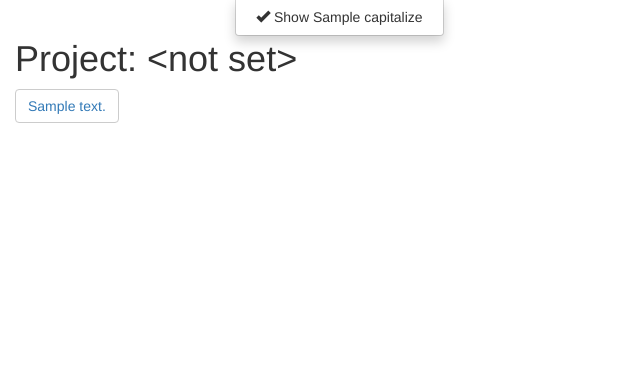
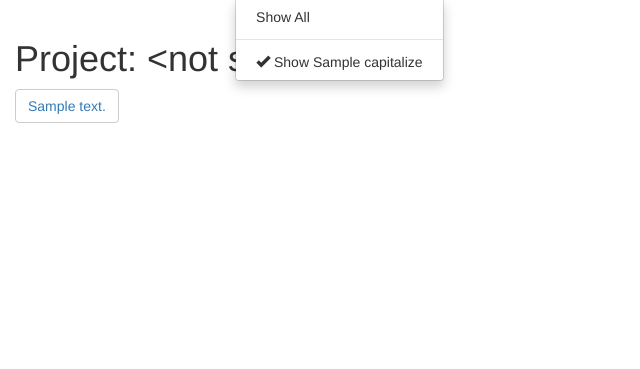
Before and after one commit to nachocove/Telemetry, a Django app: template Viewer/templates/entry_page.html in a window 1280 px wide, after a click on "Show Rows". Shown: the part 51-420 px from the top of the page, without its empty margins (0-640 px from the left). Run offline with Django 3.2, Linux system fonts and the light colour scheme; the template is opened without the code that fills it: most values are stand-ins (such as "Sample title", 1, 10 or a date in 2020); parts of the project's set-up code (start-up, migrations or seed data) failed here and were passed over; some libraries are stand-ins or nearby versions.

Commit message:
add 'show all' to dropdown to quickly re-enable all rows

```diff
--- a/Viewer/templates/entry_page.html
+++ b/Viewer/templates/entry_page.html
@@ -14,10 +14,14 @@ var events = {{ events|safe }};
     <a href="#" class="dropdown-toggle" data-toggle="dropdown" role="button" aria-expanded="false">Show Rows<span
             class="caret"></span></a>
     <ul class="dropdown-menu" role="menu">
+        <li role="presentation"><a role="menuitem" tabindex="-1"
+                                   onclick="$('#table_events tr').show();$('.row_select_dropdown').show();">Show All</a></li>
+            <li class="divider"></li>
+
         {% for event_type in dropdown %}
         <li role="presentation"><a role="menuitem" tabindex="-1"
                                    onclick="$('tr.{{ event_type }}').toggle();$('#{{ event_type }}_checkmark').toggle();">
-            <span id="{{ event_type }}_checkmark" class="glyphicon glyphicon-ok" aria-hidden="true"></span> Show
+            <span id="{{ event_type }}_checkmark" class="row_select_dropdown glyphicon glyphicon-ok" aria-hidden="true"></span> Show
             {{ event_type.capitalize }}</a></li>
         {% endfor %}
     </ul>
```
